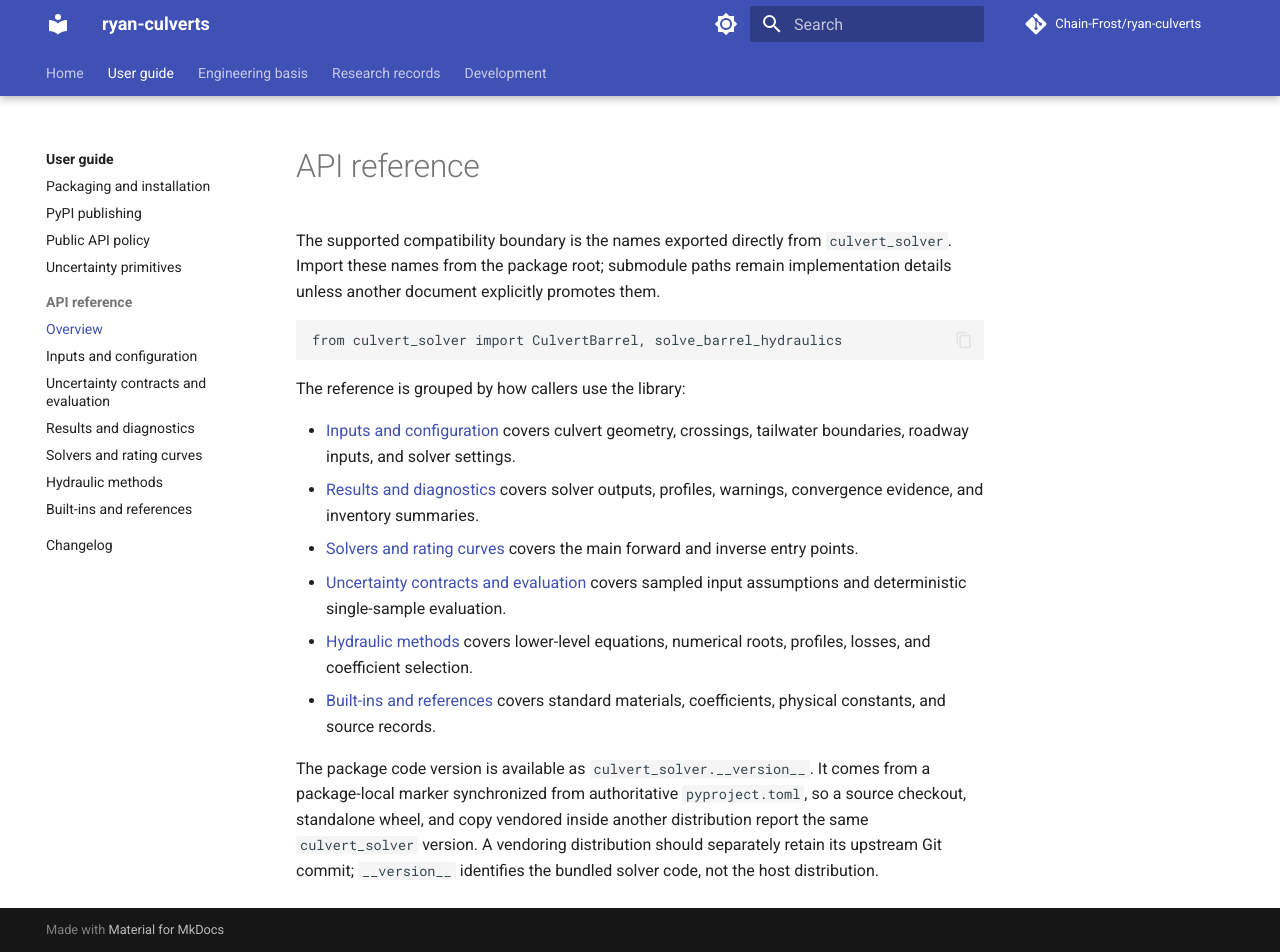
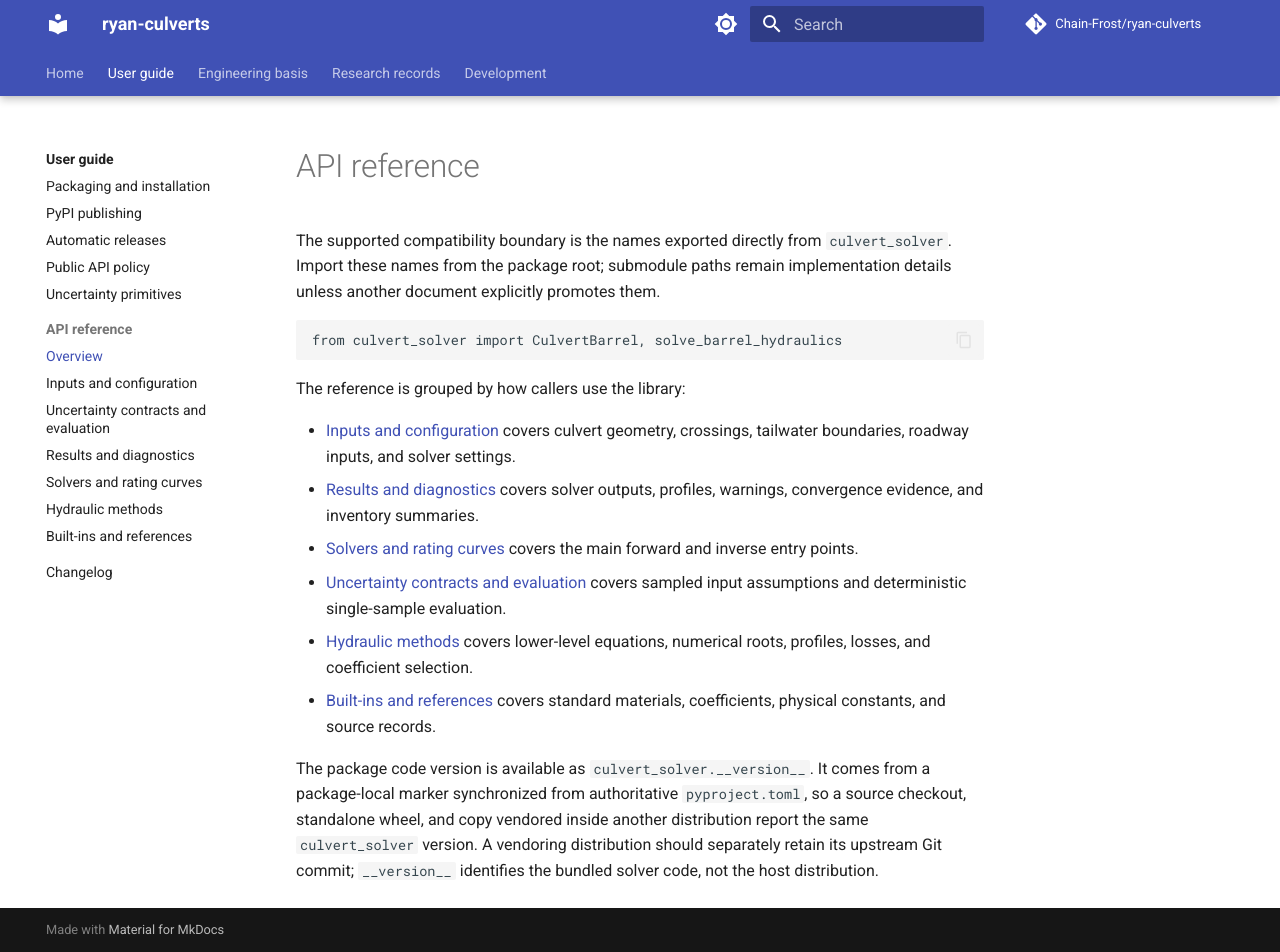
Before and after one commit to Chain-Frost/ryan-culverts, an MkDocs documentation site: the page built from docs/api.md, in a window 1280 px wide and 952 px high. Built offline with MkDocs 1.6.1 and Material for MkDocs 9.7.7, drawn with Linux system fonts in a browser that asks for light colours; comment, search, counter and statistics services are not loaded.

Commit message:
docs(ci): register automatic release guide in strict MkDocs navigation

```diff
--- a/mkdocs.yml
+++ b/mkdocs.yml
@@ -61,6 +61,7 @@ nav:
   - User guide:
       - Packaging and installation: packaging.md
       - PyPI publishing: pypi_publishing.md
+      - Automatic releases: AUTO_PYPI_RELEASES.md
       - Public API policy: public_api.md
       - Uncertainty primitives: uncertainty.md
       - API reference:
```
